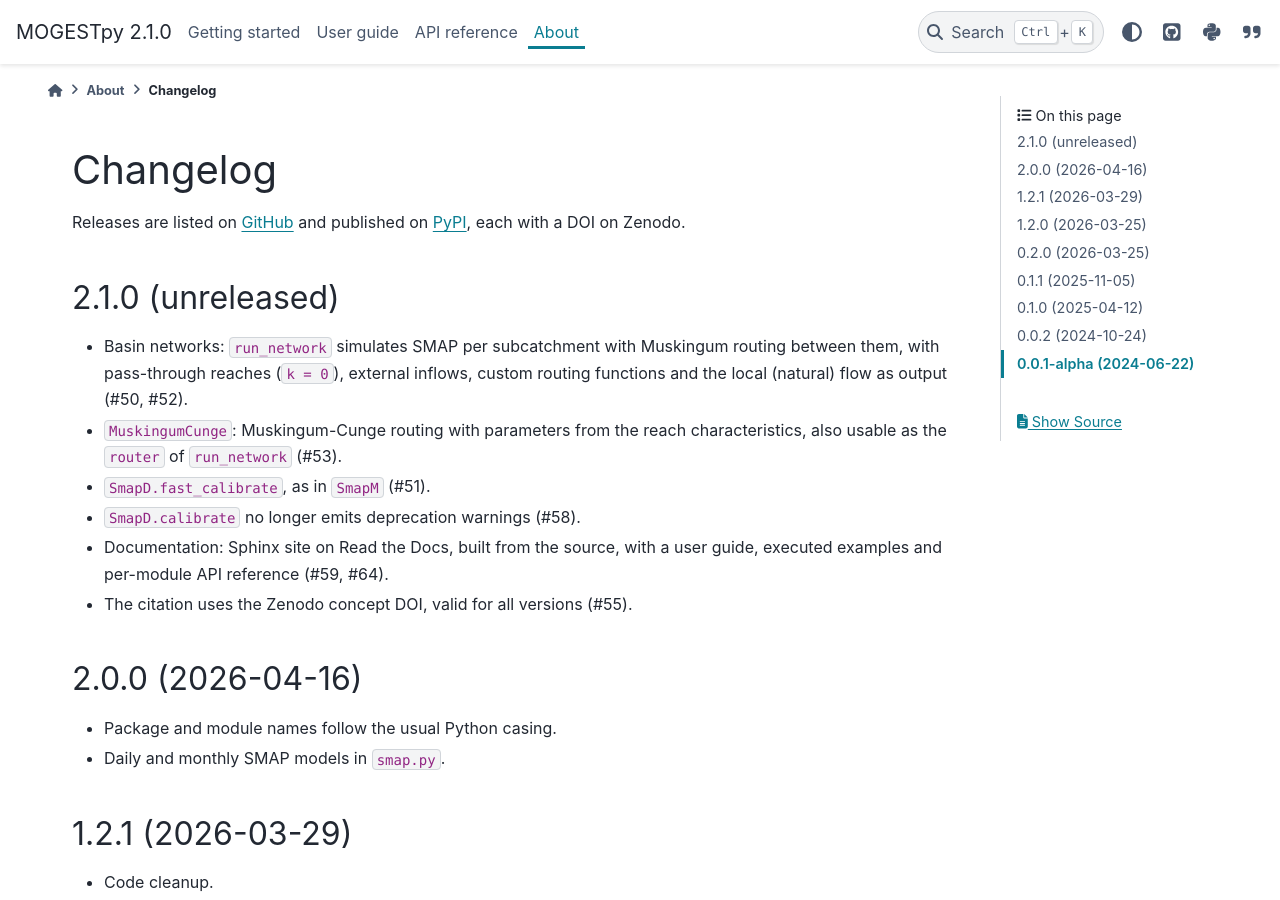
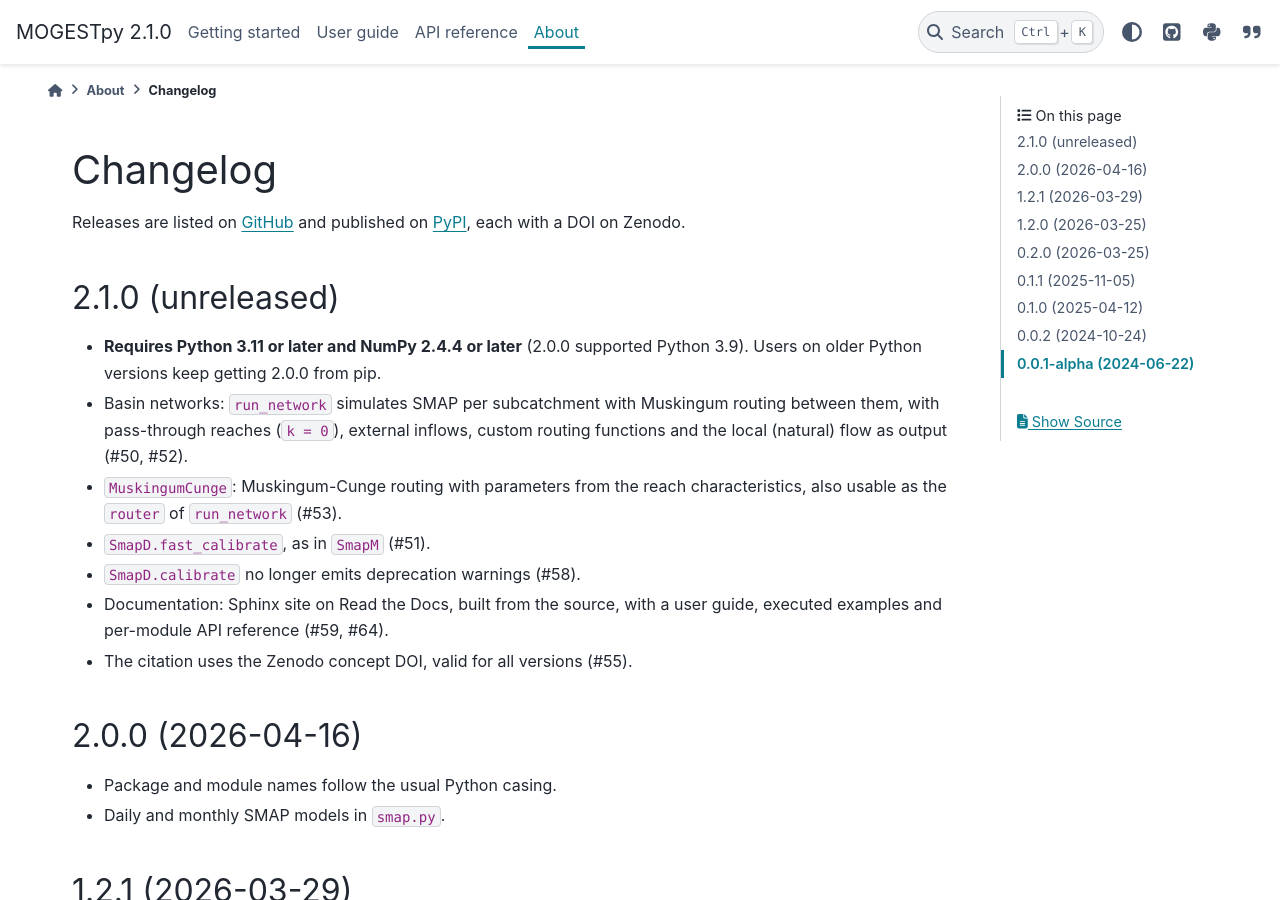
Before and after one commit to dariohhossoda/MOGESTpy, a Sphinx documentation site: the page built from docs/about/changelog.rst, in a window 1280 px wide and 900 px high. Built offline with Sphinx 7.4.7 and the PyData theme 0.15.4, drawn with Linux system fonts in a browser that asks for light colours; pages that are not in the unit, such as notebooks, are missing from menus.

Commit message:
Document Python 3.11 requirement
Since the NumPy dependency was added, the package requires Python 3.11
or later, but the README badge and the installation page still said
3.9. Fix both and note the change in the 2.1.0 changelog.

Co-Authored-By: Claude Opus 5.5 <noreply@anthropic.com>

```diff
--- a/docs/about/changelog.rst
+++ b/docs/about/changelog.rst
@@ -8,6 +8,8 @@ DOI on Zenodo.
 2.1.0 (unreleased)
 ------------------
 
+* **Requires Python 3.11 or later and NumPy 2.4.4 or later** (2.0.0 supported
+  Python 3.9). Users on older Python versions keep getting 2.0.0 from pip.
 * Basin networks: ``run_network`` simulates SMAP per subcatchment with
   Muskingum routing between them, with pass-through reaches (``k = 0``),
   external inflows, custom routing functions and the local (natural) flow as
--- a/docs/about/contributing.rst
+++ b/docs/about/contributing.rst
@@ -30,8 +30,6 @@ Development environment
 Building the documentation
 --------------------------
 
-The documentation needs Python 3.11 or later:
-
 .. code-block:: console
 
    poetry install --with docs
--- a/docs/getting_started/installation.rst
+++ b/docs/getting_started/installation.rst
@@ -1,7 +1,7 @@
 Installation
 ============
 
-MOGESTpy requires Python 3.9 or later.
+MOGESTpy requires Python 3.11 or later.
 
 From PyPI
 ---------
```
Also changed, not shown: README.md (+1 -1 lines).
